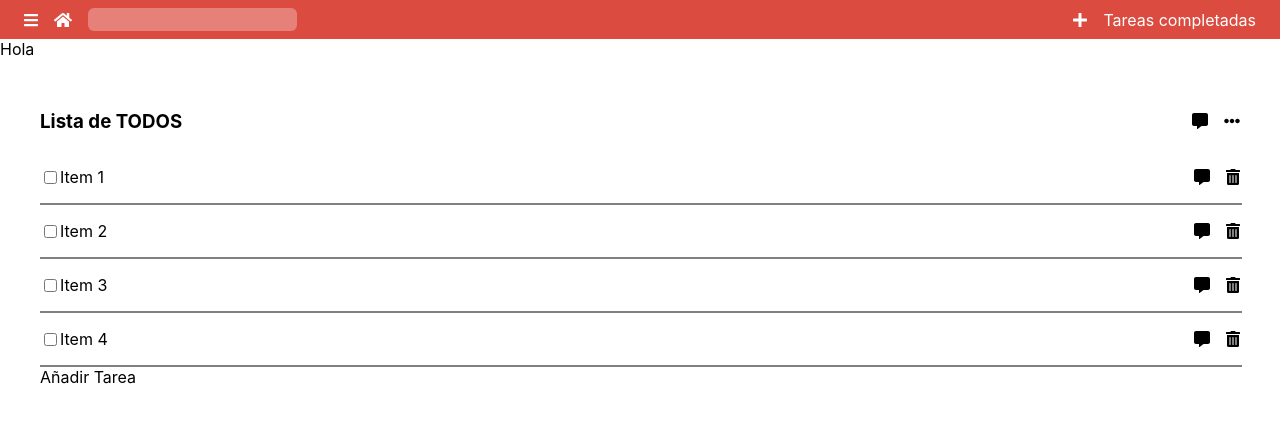
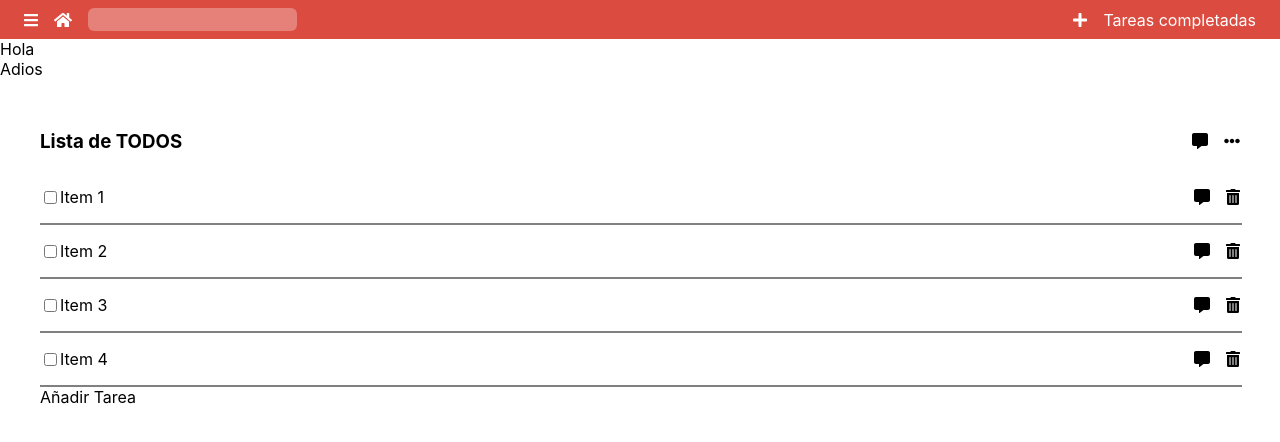
Before and after one commit to Aabelrds/todo-list-react, a React (Create React App) app: page / in a window 1280 px wide. Shown: the top 442 px of the page. Built offline with nearby package versions, Linux system fonts and the light colour scheme.

Commit message:
commit adios

```diff
--- a/src/App.jsx
+++ b/src/App.jsx
@@ -110,6 +110,7 @@ const App = () => {
       <div className="App">
         <Navbar />
         <div>Hola</div>
+        <div>Adios</div>
         <Switch>
           <Route
             path="/completed"
```
